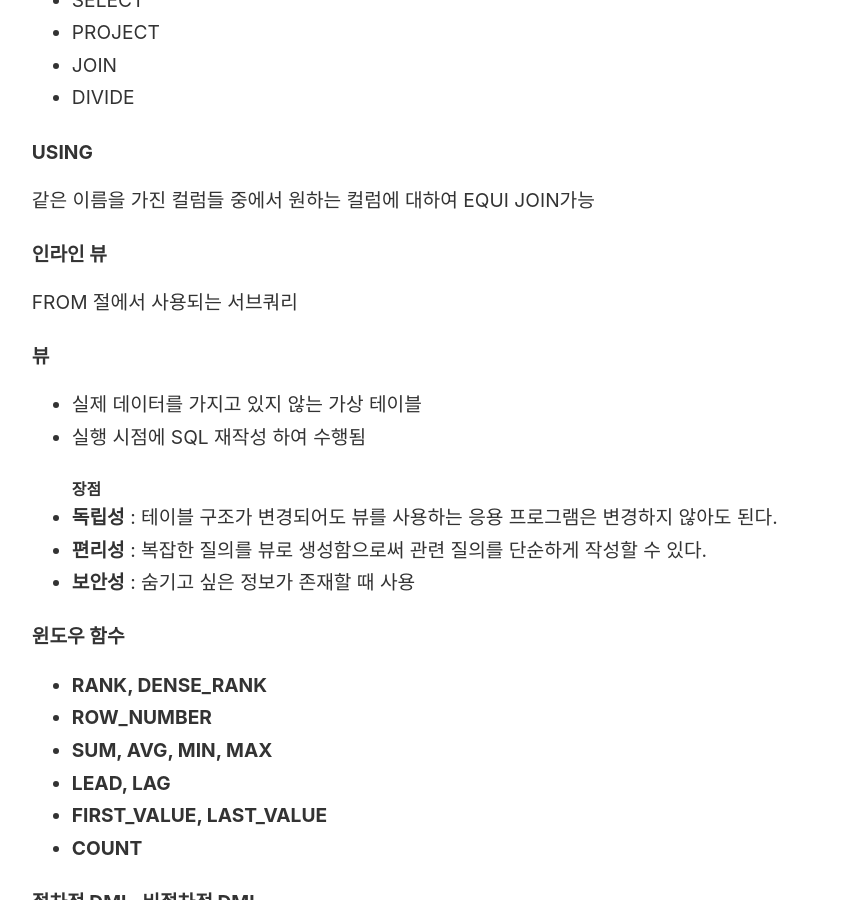
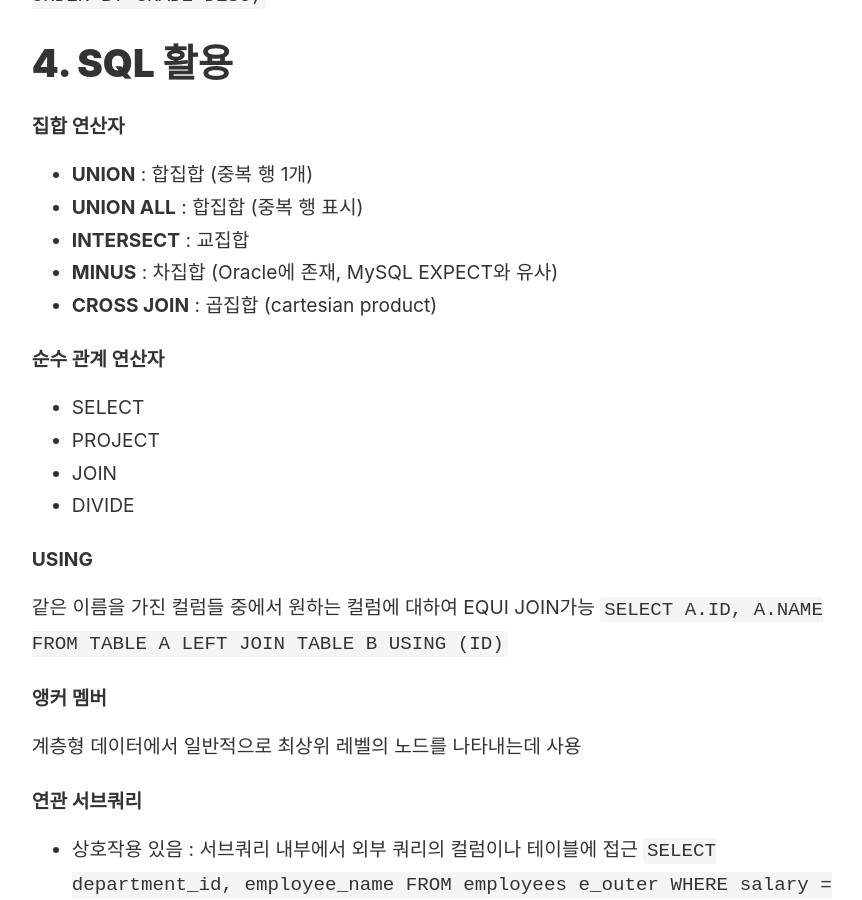
Before and after one commit to rainbow96bear/Obsidian, a Jekyll site: the page built from _notes/SQLD 준비/SQLD 오답 정리.md, in a window 1280 px wide and 900 px high, scrolled down 6967 px. Shown: the whole window, without its empty margins (45-907 px from the left). Built offline with Jekyll 4.4.1, drawn with Linux system fonts in a browser that asks for light colours; some of the changed text lies outside the part shown.

Commit message:
2과목 오답 정리

```diff
--- a/_notes/SQLD 준비/SQLD 오답 정리.md
+++ b/_notes/SQLD 준비/SQLD 오답 정리.md
@@ -173,6 +173,9 @@
 ADD CONSTRAINT PRODUCT_PK PRIMARY KEY (PROD_ID);
 </code>
 
+#### AUTO COMMIT
+- DDL은 실행 시 AUTO COMMIT
+- DML은 COMMIT을 직접 입력
 
 #### 트랜잭션 4가지 특성
 - **원자성** : 트랜잭션에 정의된 연산들은 모두 성공적으로 실행되던지 아니면 전혀 실행되지 않은 상태로 남아있어야한다.
@@ -202,7 +205,14 @@
 FROM employees;
 </code>
 
-
+#### WITH TIES (SQL Server)
+ORDER BY절과 함께 사용되는 옵션으로 ORDER BY에 사용된 컬럼 기준으로 동점자를 포함하여 출력
+##### 예시 코드
+<code>
+SELECT TOP(2) WITH TIES NAME, GRADE <br>
+FROM STUDENT <br>
+ORDER BY GRADE DESC;
+</code>
 
 # **4. SQL 활용**
 
@@ -210,8 +220,8 @@
 - **UNION** : 합집합 (중복 행 1개)
 - **UNION ALL** : 합집합 (중복 행 표시)
 - **INTERSECT** : 교집합
-- **MINUS** : 차집합
-- **CROSS JOIN** : 곱집합
+- **MINUS** : 차집합 (Oracle에 존재, MySQL EXPECT와 유사)
+- **CROSS JOIN** : 곱집합 (cartesian product)
 
 #### 순수 관계 연산자
 - SELECT
@@ -221,6 +231,34 @@
 
 #### USING
 같은 이름을 가진 컬럼들 중에서 원하는 컬럼에 대하여 EQUI JOIN가능
+<code>
+SELECT A.ID, A.NAME
+FROM TABLE A
+LEFT JOIN TABLE B USING (ID)
+</code>
+
+#### 앵커 멤버
+계층형 데이터에서 일반적으로 최상위 레벨의 노드를 나타내는데 사용
+
+#### 연관 서브쿼리
+- 상호작용 있음 : 서브쿼리 내부에서 외부 쿼리의 컬럼이나 테이블에 접근
+<code>
+SELECT department_id, employee_name
+FROM employees e_outer
+WHERE salary = (
+    SELECT MAX(salary)
+    FROM employees e_inner
+    WHERE e_inner.department_id = e_outer.department_id
+);
+</code>
+
+#### 비연관 서브쿼리
+- 상호 작용 없음 : 서브쿼리 내부에서 외부 쿼리의 컬럼이나 테이블에 접근하비 않습니다.
+<code>
+SELECT employee_name
+FROM employees
+WHERE salary > (SELECT AVG(salary) FROM employees);
+</code>
 
 #### 인라인 뷰
 FROM 절에서 사용되는 서브쿼리
```
Also changed, not shown: other parts of _notes/SQLD 준비/SQLD 오답 정리.md (+1 -1 lines).
